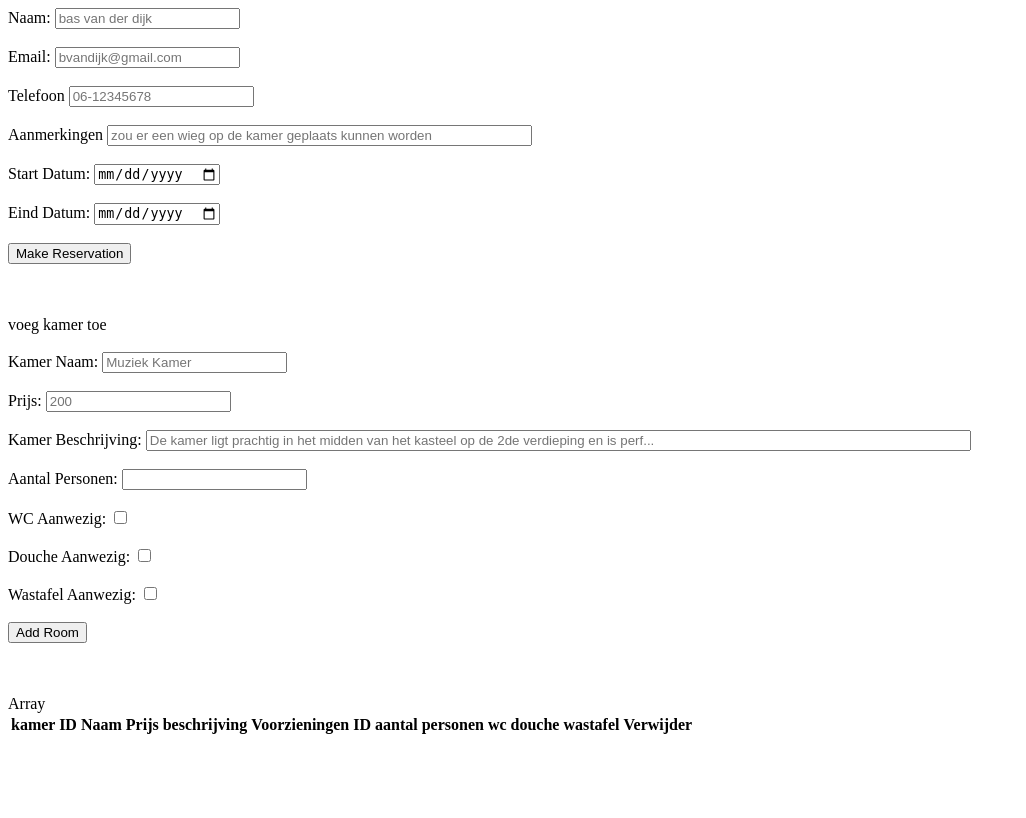
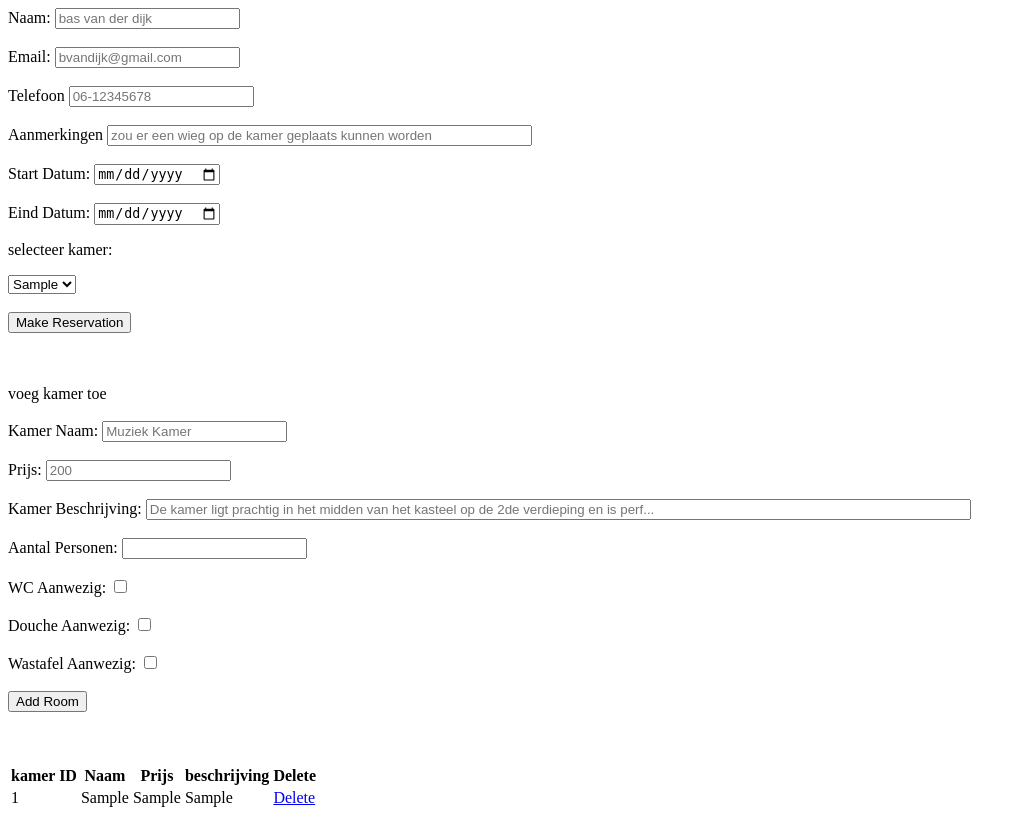
Before and after one commit to DanielROC-dev/JeMeppe, a PHP site: page /index2.php in a window 1280 px wide. Shown: the whole page, without its empty margins (0-1026 px from the left). Before the commit the page ends 734 px from the top, so only its background shows below. Run offline with PHP 8.4, Linux system fonts and the light colour scheme; tables that the repository leaves empty or names only in its code hold one stand-in row (values such as "Sample post"); lists and menus that the app fills with data are empty.

Commit message:
added multiple functions
delete room function and select room in reservation

```diff
--- a/index2.php
+++ b/index2.php
@@ -17,9 +17,28 @@
             <input type="date" id="start_date" name="start_date"><br><br>
 
             <label for="end_date">Eind Datum:</label>
-            <input type="date" id="end_date" name="end_date"><br><br>
+            <input type="date" id="end_date" name="end_date"><br>
+            <p>selecteer kamer: </p>
+            <select name="kamer" id="kamer">
+            <?php
+            // Connect to the database
+            $conn = mysqli_connect("localhost", "root", "", "mydb");
+
+            // Select all rows from the "kamer" table
+            $result = mysqli_query($conn, "SELECT naam FROM kamer");
+
+            // Loop through each row in the "kamer" table
+            while ($row = mysqli_fetch_array($result)) {
+                echo "<option value='" . $row['naam'] . "'>" . $row['naam'] . "</option>";
+            }
+
+            // Close the connection
+            mysqli_close($conn);
+            ?>
+            </select> <br> <br>
 
             <input type="submit" value="Make Reservation"> <br> <br> <br>
+
         </form>
 
         <!-- kamer toevoegen aan systeem -->
@@ -47,10 +66,11 @@
             <label for="sink">Wastafel Aanwezig:</label>
             <input type="checkbox" id="sink" name="sink"/> <br> <br>
 
+
             <input type="submit" value="Add Room">
         </form> <br> <br>
 
-        <!-- show and delete tables -->
+
 
         <!-- dit hieronder werkt nie oeps print niks uit idk why  -->
         <table>
@@ -59,12 +79,7 @@
                 <th>Naam</th>
                 <th>Prijs</th>
                 <th>beschrijving</th>
-                <th>Voorzieningen ID</th>
-                <th>aantal personen</th>
-                <th>wc</th>
-                <th>douche</th>
-                <th>wastafel</th>
-                <th>Verwijder</th>
+                <th>Delete</th>
             </tr>
             <?php
                 $conn = mysqli_connect("localhost", "root", "", "mydb");
@@ -72,26 +87,21 @@
                     die("Connection failed: " . $conn->connect_error);
                 }
 
-                $result = mysqli_query($conn, "SELECT kamer.id, kamer.naam, kamer.prijs, kamer.beschrijving,
-                voorzieningen.id, voorzieningen.aantalpersonen, voorzieningen.wc, voorzieningen.douche,
-                voorzieningen.wastafel FROM kamer JOIN voorzieningen ON kamer.id = voorzieningen.id");
-                echo mysqli_fetch_array($result);
+                // Select all rows from the "kamer" table
+                $result = mysqli_query($conn, "SELECT * FROM kamer");
+
+                // Loop through each row in the "kamer" table
                 while($row = mysqli_fetch_array($result)) {
                     echo "<tr>";
-
                     echo "<td>" . $row['id'] . "</td>";
                     echo "<td>" . $row['naam'] . "</td>";
                     echo "<td>" . $row['prijs'] . "</td>";
                     echo "<td>" . $row['beschrijving'] . "</td>";
-                    echo "<td>" . $row['id'] . "</td>";
-                    echo "<td>" . $row['aantalpersonen'] . "</td>";
-                    echo "<td>" . $row['wc'] . "</td>";
-                    echo "<td>" . $row['douche'] . "</td>";
-                    echo "<td>" . $row['wastafel'] . "</td>";
                     echo "<td><a href='delete.php?id=" . $row['id'] . "'>Delete</a></td>";
                     echo "</tr>";
 
                 }
+                //close connection
                 mysqli_close($conn);
             ?>
 
```
Also changed, not shown: delete.php (+6 -5 lines), reservation.php (+12 -5 lines).
